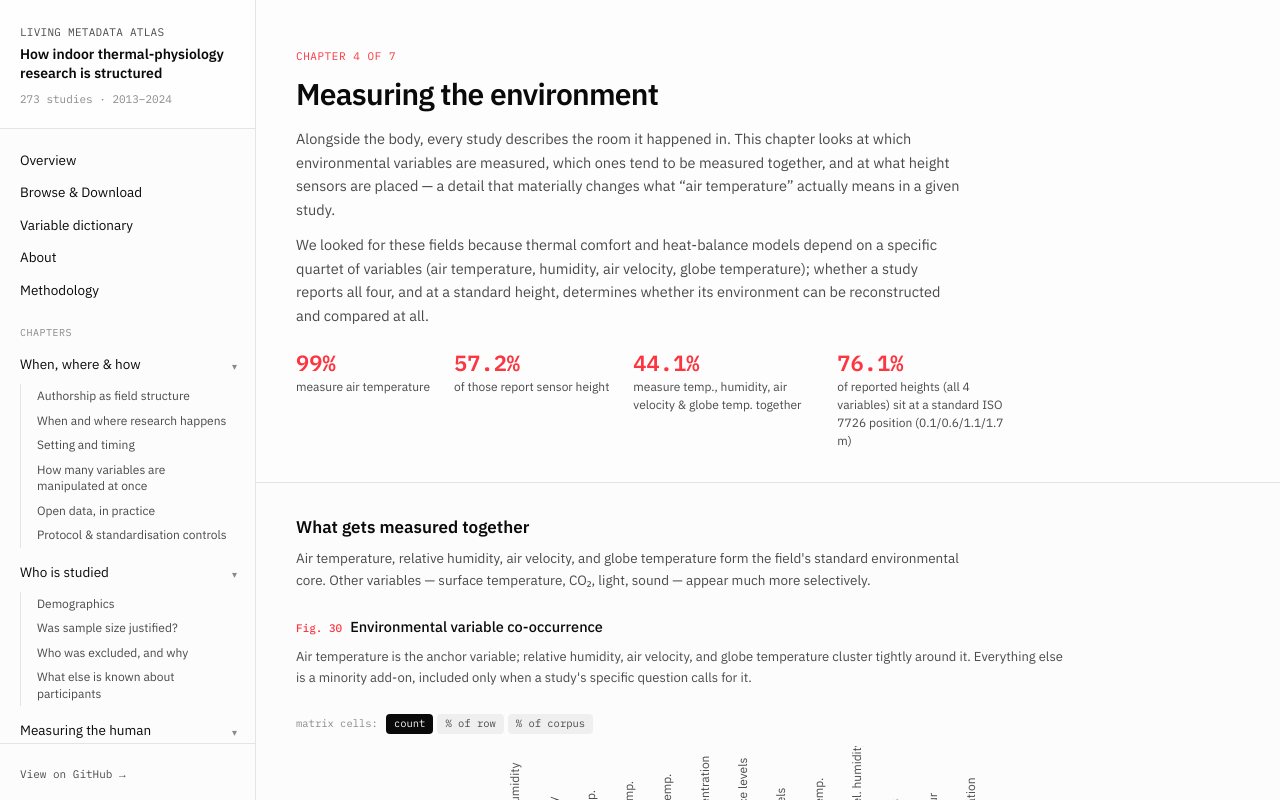
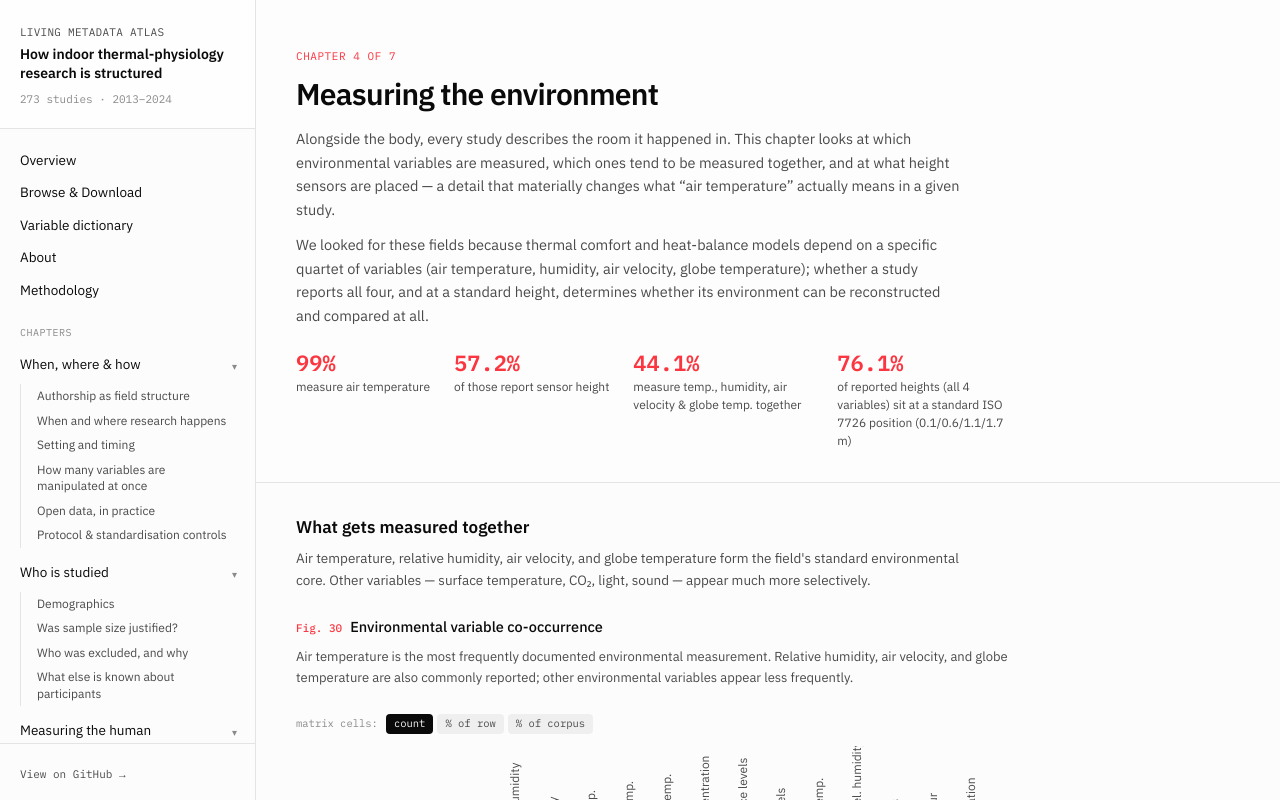
Before and after one commit to bilgekobas/indoor-thermal-physiology-metadata-atlas, a React (Vite) app: page /environment in a window 1280 px wide. Shown: the top 800 px of the page. Built offline with nearby package versions, Linux system fonts and the light colour scheme.

Commit message:
Edit atlas figure commentary to stay within displayed evidence

```diff
--- a/src/pages/ChapterEnvironment.jsx
+++ b/src/pages/ChapterEnvironment.jsx
@@ -186,7 +186,7 @@ export default function ChapterEnvironment({ data }) {
         title="What gets measured together"
         intro="Air temperature, relative humidity, air velocity, and globe temperature form the field's standard environmental core. Other variables — surface temperature, CO₂, light, sound — appear much more selectively."
       >
-        <FigureCard figNumber={figNum('env-cooccurrence')} title="Environmental variable co-occurrence" plotWidth={760} commentary="Air temperature is the anchor variable; relative humidity, air velocity, and globe temperature cluster tightly around it. Everything else is a minority add-on, included only when a study's specific question calls for it.">
+        <FigureCard figNumber={figNum('env-cooccurrence')} title="Environmental variable co-occurrence" plotWidth={760} commentary="Air temperature is the most frequently documented environmental measurement. Relative humidity, air velocity, and globe temperature are also commonly reported; other environmental variables appear less frequently.">
           <CooccurrenceMatrix labels={fig12_env_cooccurrence.labels} matrix={fig12_env_cooccurrence.matrix} cellSize={38} corpusN={295} />
         </FigureCard>
       </ChapterSection>
```
